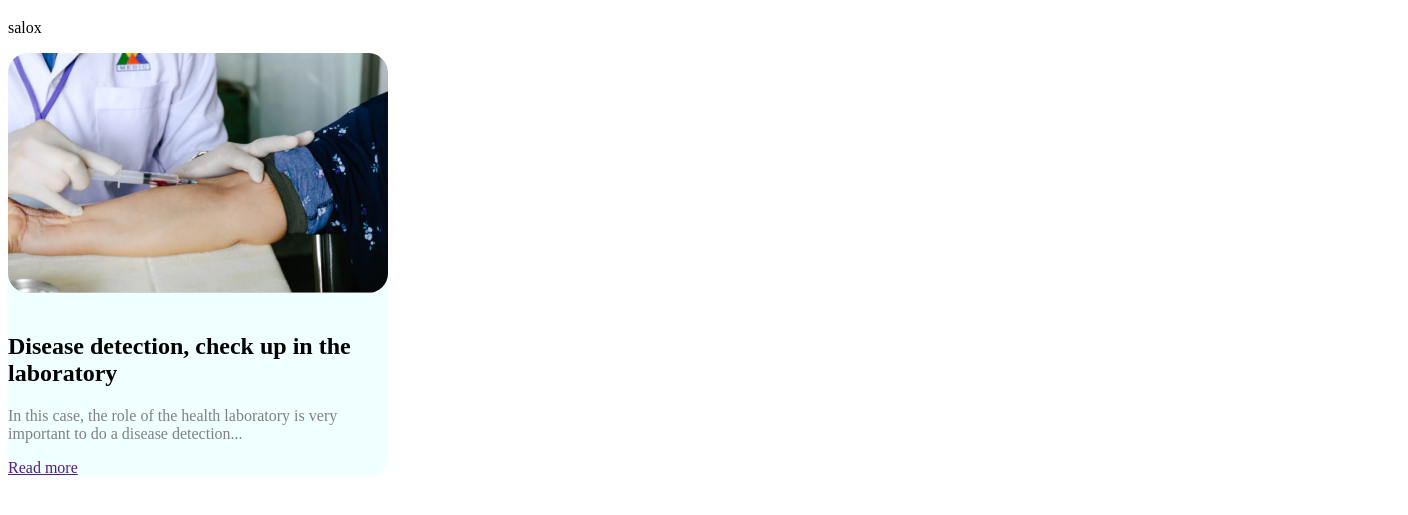
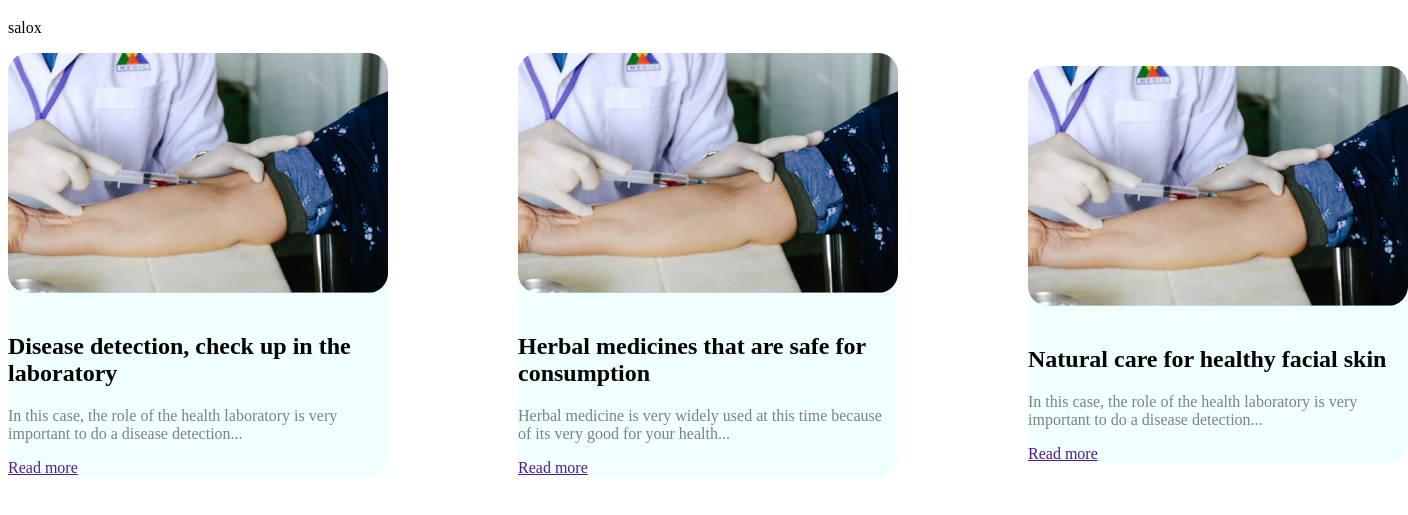
Before and after one commit to behhruz/test-with-1048, a plain HTML site: page index.html in a window 1280 px wide. Shown: the part 61-576 px from the top of the page, 1408 px wide, since content can reach past the window. Drawn offline with Linux system fonts and the light colour scheme.

Commit message:
all-card

```diff
--- a/index.html
+++ b/index.html
@@ -13,17 +13,44 @@
     <p>salox</p>
 
     <section>
+        <div class="conteiner">
+            <div class="all-card">
                 <div class="card">
                     <img src="./Group 15.png" alt="">
                     <div class="text-disable">
 
-                 <h1 class="Disease" >Disease detection, check
+                        <h1 class="Disease">Disease detection, check
                             up in the laboratory</h1>
-                    <p class="in_thos" >In this case, the role of the health laboratory is very important to do
+                        <p class="in_thos">In this case, the role of the health laboratory is very important to do
                             a disease detection...</p>
                         <a class="read" href="">Read more</a>
                     </div>
                 </div>
+                <div class="card">
+                    <img src="./Group 15.png" alt="">
+                    <div class="text-disable">
+
+                        <h1 class="Disease">Herbal medicines that are
+                            safe for consumption</h1>
+                        <p class="in_thos">Herbal medicine is very widely used at this time because of its very good for your health...</p>
+                        <a class="read" href="">Read more</a>
+                    </div>
+                </div>
+                <div class="card">
+                    <img src="./Group 15.png" alt="">
+                    <div class="text-disable">
+
+                        <h1 class="Disease">Natural care for healthy
+                            facial skin</h1>
+                        <p class="in_thos">In this case, the role of the health laboratory is very important to do
+                            a disease detection...</p>
+                        <a class="read" href="">Read more</a>
+                    </div>
+                </div>
+            </div>
+
+        </div>
+
     </section>
 
 </body>
--- a/style.css
+++ b/style.css
@@ -14,3 +14,14 @@
 .in_thos {
     color: grey;
 }
+.all-card{
+    display: flex;
+    align-items: center;
+    justify-content: space-between;
+
+}
+.conteiner{
+    width: 1400px;
+    margin: 0 auto;
+
+}
```
Lines whose indentation alone changed are shown as unchanged.
